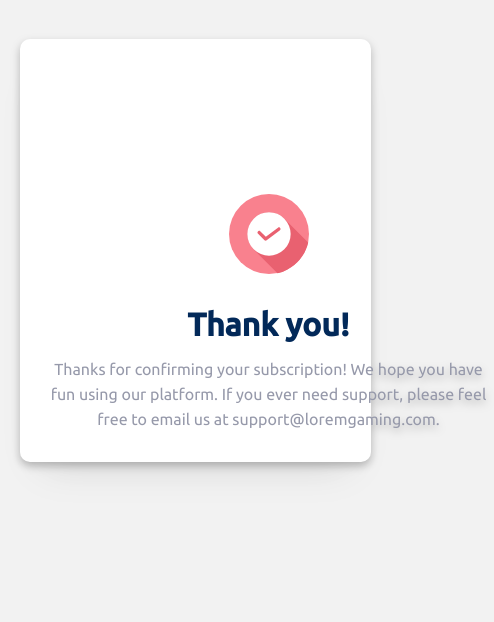
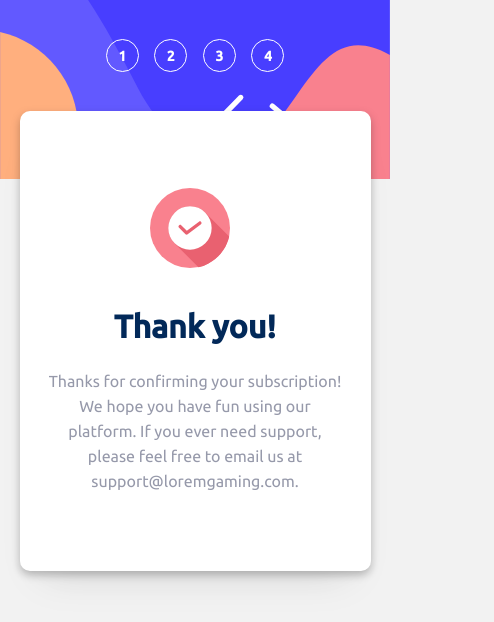
Before and after one commit to kelitasukita/multi-step-form, a React (Vite) app: page /ordered in a window 390 px wide. Shown: the top 622 px of the page, 494 px wide, since content can reach past the window. Built offline with nearby package versions, Linux system fonts and the light colour scheme.

Commit message:
Call MenuResponsive and apply responsive styles

```diff
--- a/src/components/Steps/Finish/Finish.tsx
+++ b/src/components/Steps/Finish/Finish.tsx
@@ -3,6 +3,7 @@ import './styles.scss';
 import Menu from "../../Menu/Menu";
 import { useNavigate } from 'react-router-dom';
 import { useEffect } from 'react';
+import MobileMenu from '../../MobileMenu/MobileMenu';
 
 
 export default function Finish() {
@@ -26,6 +27,8 @@ export default function Finish() {
   }, [])
 
   return (
+    <>
+      <MobileMenu />
       <div className="box-container">
         <Menu />
         <div className="form-container">
@@ -40,5 +43,6 @@ export default function Finish() {
           </div>
         </div>
       </div>
+    </>
   )
 }
--- a/src/components/Steps/Finish/styles.scss
+++ b/src/components/Steps/Finish/styles.scss
@@ -1,7 +1,7 @@
-@import '../../../global.scss';
+@import "../../../global.scss";
 
 .box-container {
-  @include  box-form-container;
+  @include box-form-container;
 }
 
 .thanks-box {
@@ -13,11 +13,29 @@
   justify-content: center;
   margin-top: 125px;
 
+  @media (min-width: 320px) and (max-width: 960px) {
+    max-width: 960px;
+    width: 100%;
+    height: 400px;
+    margin: 0;
+  }
+
   svg {
     background: url(../../../assets/icons/icon-thank-you.svg) no-repeat;
     width: 80px;
     height: 80px;
     margin-bottom: 32px;
+
+    @media (min-width: 320px) and (max-width: 960px) {
+      width: 30%;
+      height: 30%;
+      margin: 0;
+
+      rect {
+        width: 56px;
+        height: 56px;
+      }
+    }
   }
 
   span {
@@ -25,7 +43,7 @@
     font-weight: 700;
     line-height: 37px;
     color: $denin;
-    margin-bottom: 14px;
+    margin: 0 0 24px;
   }
 
   p {
@@ -34,5 +52,9 @@
     line-height: 25px;
     color: $grey;
     text-align: center;
+
+    @media (min-width: 320px) and (max-width: 960px) {
+      margin: 0;
+    }
   }
 }
```
Lines whose indentation alone changed are shown as unchanged.
